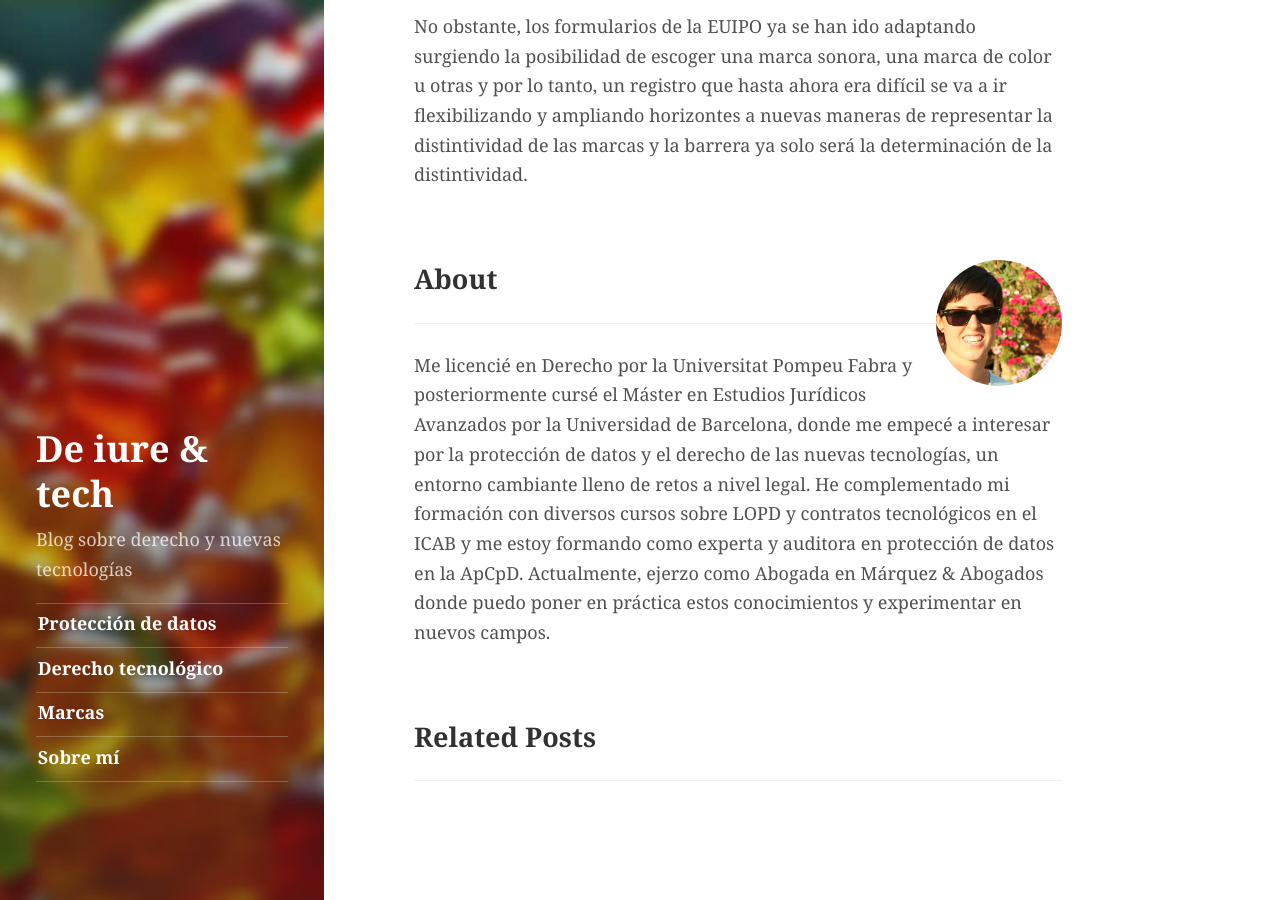
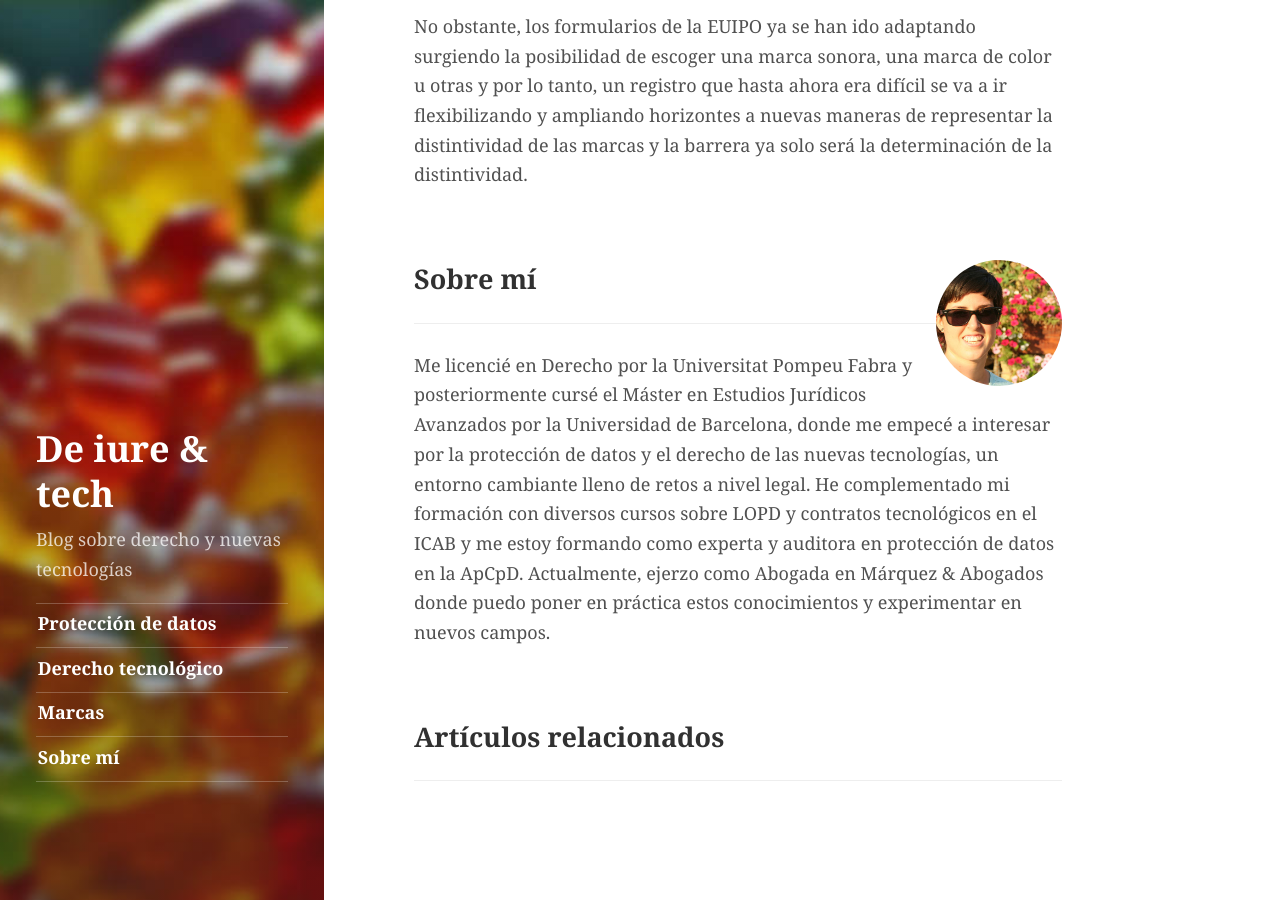
Before and after one commit to mitjans-serveto/mitjans-serveto.github.io, a Jekyll site: the page built from _posts/2017-02-19-puedo-registar-un-olor-y-un-sonido.md, in a window 1280 px wide and 900 px high, scrolled down 1840 px. Built offline with Jekyll 4.4.1, drawn with Linux system fonts in a browser that asks for light colours.

Commit message:
gitigone file added formatted date as d/m/y some translations

```diff
--- a/_includes/about.html
+++ b/_includes/about.html
@@ -1,4 +1,4 @@
 <aside class="author" role="complementary">
-  <h2>About</h2>
+  <h2>Sobre mí</h2>
   {% include about-short.html author=site.author %}
 </aside>
--- a/_includes/post.html
+++ b/_includes/post.html
@@ -21,7 +21,7 @@
   {% endif %}
 
   <div class="post-date">
-    <time datetime="{{ post.date | date_to_xmlschema }}">{{ post.date | date: "%m/%d/%y" }}</time>
+    <time datetime="{{ post.date | date_to_xmlschema }}">{{ post.date | date: "%d/%m/%y" }}</time>
     <span>{{ tags_content }}</span>
   </div>
 
--- a/_includes/related.html
+++ b/_includes/related.html
@@ -1,7 +1,7 @@
 {% assign post = include.post %}
 
 <aside class="related" role="complementary">
-  <h2>Related Posts</h2>
+  <h2>Artículos relacionados</h2>
 
   <ul class="related-posts">
     {% assign plusone = false %}
@@ -12,7 +12,7 @@
         {% continue %}
       {% endif %}
       {% if forloop.index < 4 or plusone == true %}
-        {% include post-list-item.html post=post format="%m/%d/%y" %}
+        {% include post-list-item.html post=post format="%d/%m/%y" %}
       {% endif %}
     {% endfor %}
   </ul>
```
Also changed, not shown: _includes/pagination.html (+5 -5 lines), 1 other file.
